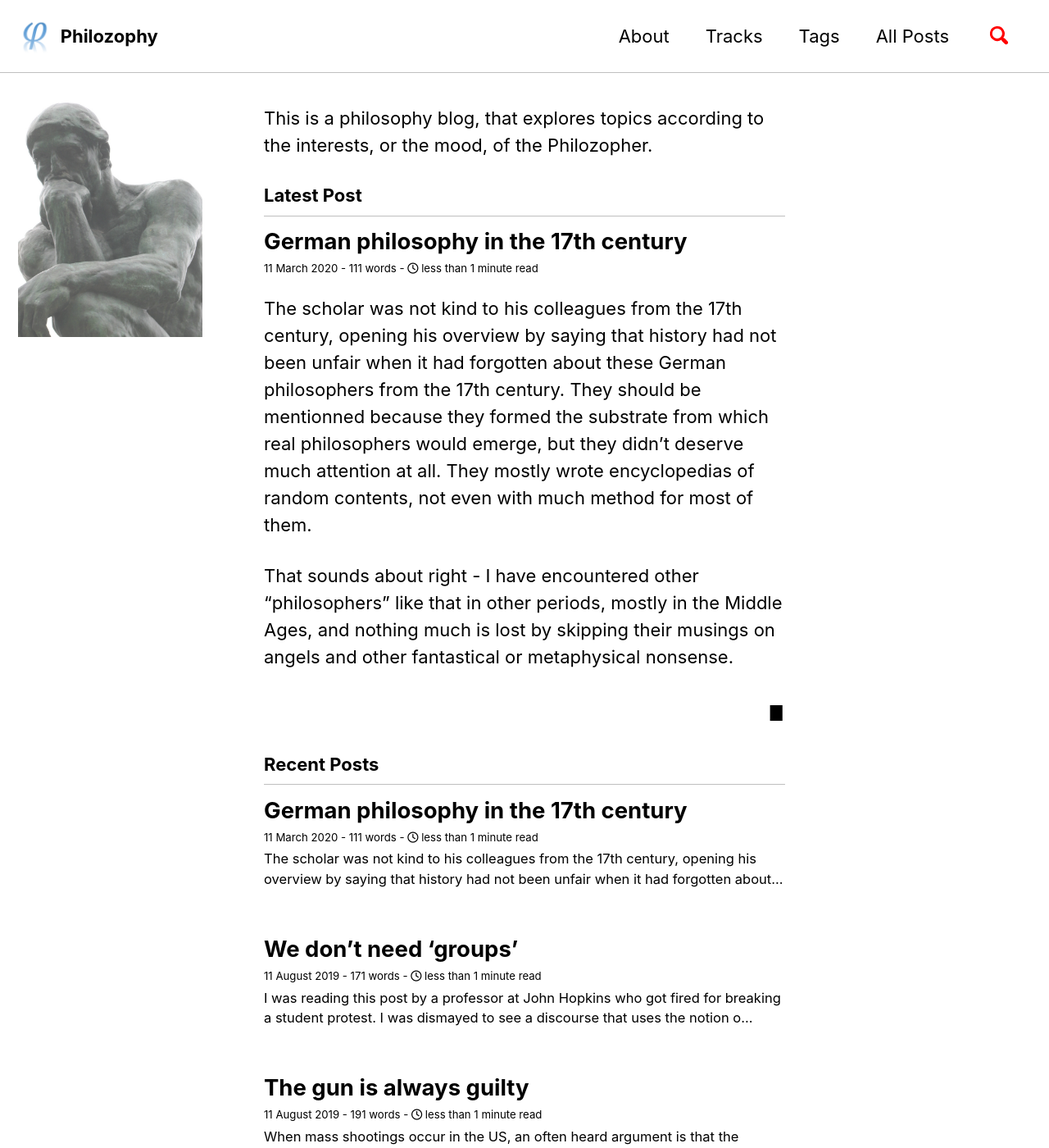
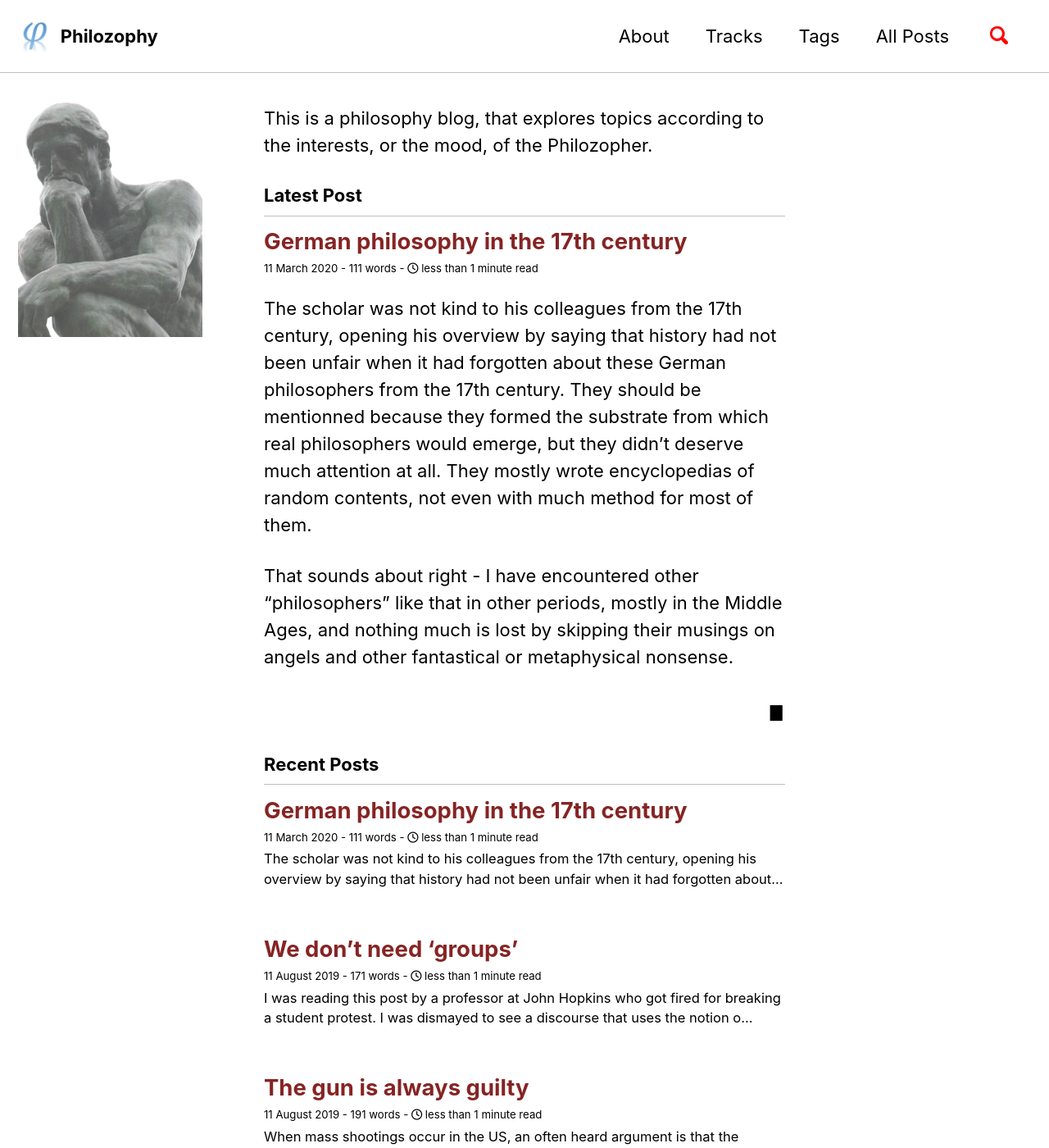
Before and after one commit to philozophy/philozophy.github.io, a Jekyll site: the page built from index.html, in a window 1280 px wide and 1400 px high. Shown: the whole window at 82% size. Built offline with Jekyll 4.4.1, drawn with Linux system fonts in a browser that asks for light colours; cached includes are drawn as plain includes; nearby versions of some CDN libraries; the list of posts is cut into pages by our own code.

Commit message:
Adjusted colors of links

```diff
--- a/_sass/minimal-mistakes/_base.scss
+++ b/_sass/minimal-mistakes/_base.scss
@@ -127,7 +127,7 @@ blockquote {
 /* links */
 
 a {
-  color: #000;
+  color: rgb(134, 36, 36);
   text-decoration: none;
 
   &:focus {
@@ -135,11 +135,11 @@ a {
   }
 
   &:visited {
-    color: $link-color-visited;
+    color: rgb(112, 109, 109);//$link-color-visited;
   }
 
   &:hover {
-    color: $link-color-hover;
+    color: rgb(47, 85, 47); //$link-color-hover;
     text-decoration: underline;
     outline: 0;
   }
```
